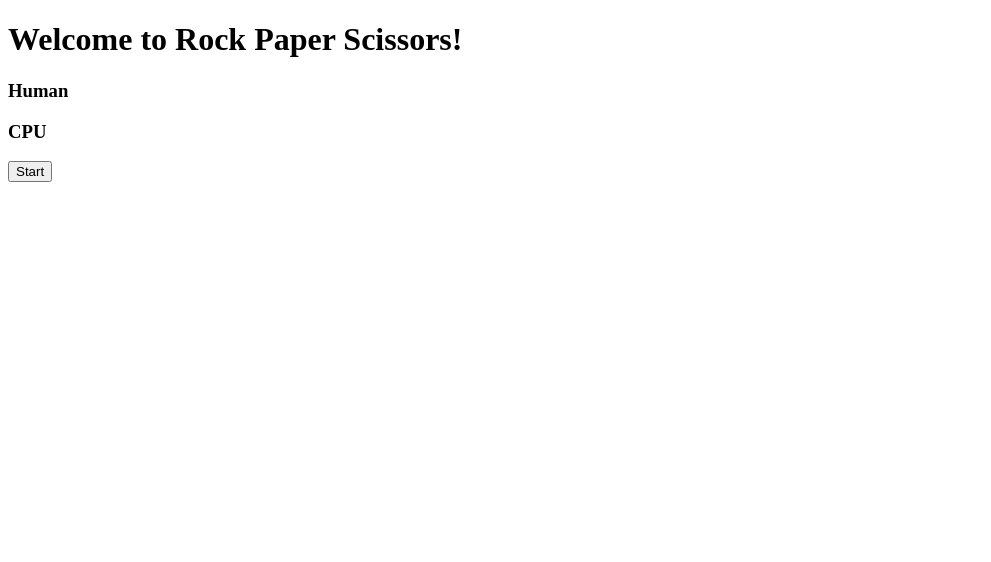
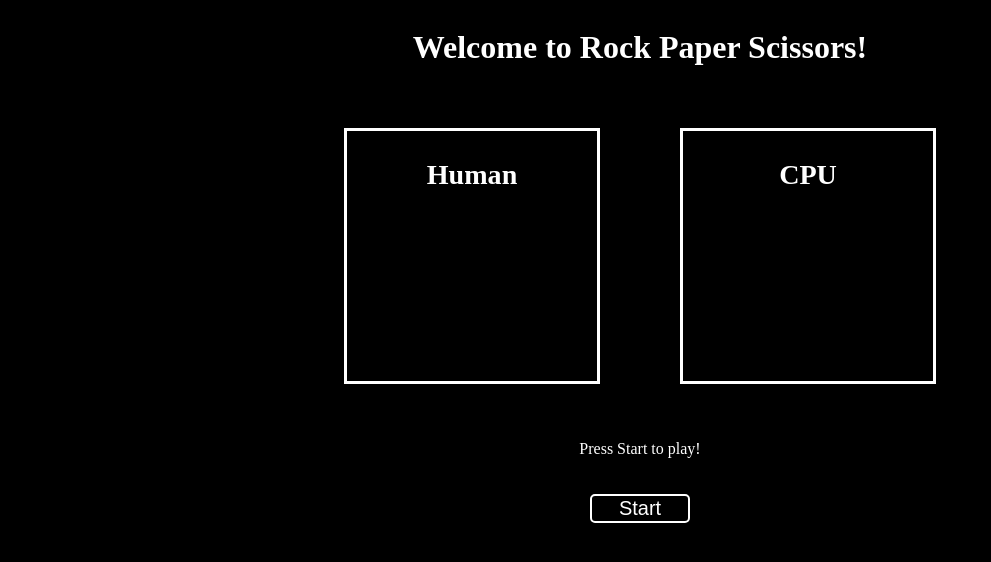
Before and after one commit to DrizzlyHollidaze/rockpaper, a plain HTML site: page index.html in a window 1280 px wide. Shown: the whole page, without its empty margins (0-991 px from the left). Drawn offline with Linux system fonts and the light colour scheme.

Commit message:
GUI beta

```diff
--- a/index.html
+++ b/index.html
@@ -3,7 +3,7 @@
     <head>
         <title>Rock Paper Scissors</title>
         <meta charset="UTF-8">
-        <style src="styles.css"></style>
+        <link rel ="stylesheet" href="styles.css">
         <script src="rockpaper.js" defer></script>
     </head>
     <body>
--- a/rockpaper.js
+++ b/rockpaper.js
@@ -64,13 +64,14 @@ function playRound(playersSelection, computerSelection) {
             result = `Computer chose rock! It's as tie!`;
         }
     }
-    alert(`${result} The score is now user ${playerScore} PC ${compScore}`);
     scorePara.textContent = `The score is Human:${playerScore} CPU:${compScore}`;
 }
 
 function game() {
     compNum = randomNumber(0, 2);
     computerSelection = rps[compNum];
+    paraPlayerchoice.textContent = playersSelection;
+    paraCompchoice.textContent = computerSelection;
     playRound(playersSelection, computerSelection);
     numRounds++;
     if (numRounds == 5) {
@@ -100,6 +101,10 @@ const buttonsPara = document.createElement('p');
 const buttonNewgame = document.createElement('button');
 const scorePara = document.createElement('p');
 const scoreWrapper = document.querySelector('#score');
+const paraPlayerchoice = document.createElement('p');
+const paraCompchoice = document.createElement('p');
+const divPlayerchoice = document.querySelector('#playerSide');
+const divCompchoice = document.querySelector('#cpuSide');
 
 buttonStart.innerText= 'Start';
 buttonRock.innerText = 'Rock';
@@ -111,7 +116,9 @@ scorePara.classList.add('theScore');
 
 buttonWrapper.appendChild(buttonStart);
 scoreWrapper.appendChild(scorePara);
-
+divPlayerchoice.appendChild(paraPlayerchoice);
+divCompchoice.appendChild(paraCompchoice);
+scorePara.textContent = 'Press Start to play!'
 
 
 buttonStart.addEventListener('click', function() {
--- a/styles.css
+++ b/styles.css
@@ -0,0 +1,39 @@
+body {
+    background-color: black;
+}
+button {
+    background-color: black;
+    color:white;
+    border-color:white;
+    border-style:solid;
+    border-radius:5px;
+    margin:20px;
+    font-size:20px;
+    width:100px;
+}
+.wrapper {
+    display:flex;
+    background-color: black;
+    color: white;
+    flex-direction: column;
+    align-items:center;
+    height:100vh;
+    margin:0;
+    padding:0;
+    border-style:none;
+}
+.game {
+    display:flex;
+    gap:80px;
+    margin:40px;
+}
+.player, .cpu {
+    border-style:solid;
+    border-color:white;
+    display:flex;
+    flex-direction: column;
+    align-items: center;
+    width: 250px;
+    height: 250px;
+    font-size: 24px;
+}
```
